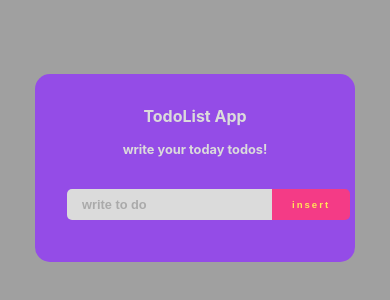
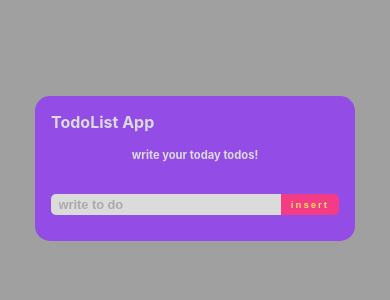
Before and after one commit to armin-bkh/todolistapp-react-js, a React (Create React App) app: page / in a window 390 px wide. Shown: the part 254-554 px from the top of the page. Built offline with nearby package versions, Linux system fonts and the light colour scheme.

Commit message:
upadted ccs styles

```diff
--- a/src/Components/App/App.css
+++ b/src/Components/App/App.css
@@ -6,7 +6,7 @@ body{
 }
 
 .App{
-  width: 45rem;
+  width: 40rem;
   display: flex;
   flex-direction: column;
   align-items: center;
--- a/src/Components/NavBar/NavBar.module.scss
+++ b/src/Components/NavBar/NavBar.module.scss
@@ -22,6 +22,15 @@ $trash: #F43B86;
             border-radius: 50%;
             font-weight: bold;
             font-size: .8rem;
+            @media only screen and (max-width:1000px){
+                margin-right: 10px;
+                font-size: .6rem;
+            }
+            @media only screen and (max-width:700px){
+                font-size: .5rem;
+                padding: 2.5px 5px;
+                margin-right: 5px;
+            }
         }
 
 
@@ -36,12 +45,19 @@ $trash: #F43B86;
         @media only screen and (max-width:1000px){
             font-size: .8rem;
         }
+
+
+        @media only screen and (max-width:700px){
+            font-size: .7rem;
+        }
     }
 
     .AppTitle {
         color: $bg;
         margin-bottom: 1rem;
         font-size: 2rem;
+
+        align-self: flex-start;
 
         @media only screen and (max-width:1000px){
             font-size: 1.5rem;
--- a/src/Components/TodoForm/TodoForm.module.scss
+++ b/src/Components/TodoForm/TodoForm.module.scss
@@ -24,6 +24,7 @@ $btn-bg: #F43B86;
 
         @media only screen and (max-width:700px){
         font-size: .8rem;
+        padding: 2.5px 7.5px;
         }
 
         &::placeholder {
@@ -44,6 +45,7 @@ $btn-bg: #F43B86;
 
         @media only screen and (max-width:700px){
             font-size: .6rem;
+            padding: 5px 10px;
         }
     }
 
@@ -59,6 +61,7 @@ $btn-bg: #F43B86;
 
         @media only screen and (max-width:700px){
             font-size: .8rem;
+            padding: 2.5px 7.5px;
         }
     }
 }
--- a/src/Components/TodoItem/TodoItem.module.scss
+++ b/src/Components/TodoItem/TodoItem.module.scss
@@ -20,6 +20,7 @@ $item-bg: #dbdbdb;
 
         @media only screen and (max-width:700px){
             font-size: .8rem;
+            padding: 2.5px 7.5px;
         }
     }
 
@@ -38,6 +39,8 @@ $item-bg: #dbdbdb;
 
         @media only screen and (max-width:700px){
             font-size: .6rem;
+            padding: 2.5px 7.5px;
+            margin-left: 2.5px;
         }
     }
 
--- a/src/Components/TodoListApp/TodoListApp.module.scss
+++ b/src/Components/TodoListApp/TodoListApp.module.scss
@@ -1,7 +1,7 @@
 $bg-color: #902fffbe;
 .todoListContainer{
     width: 100%;
-    padding: 2rem;
+    padding: 1rem;
     border-radius: 15px;
     background: $bg-color;
 }
```
